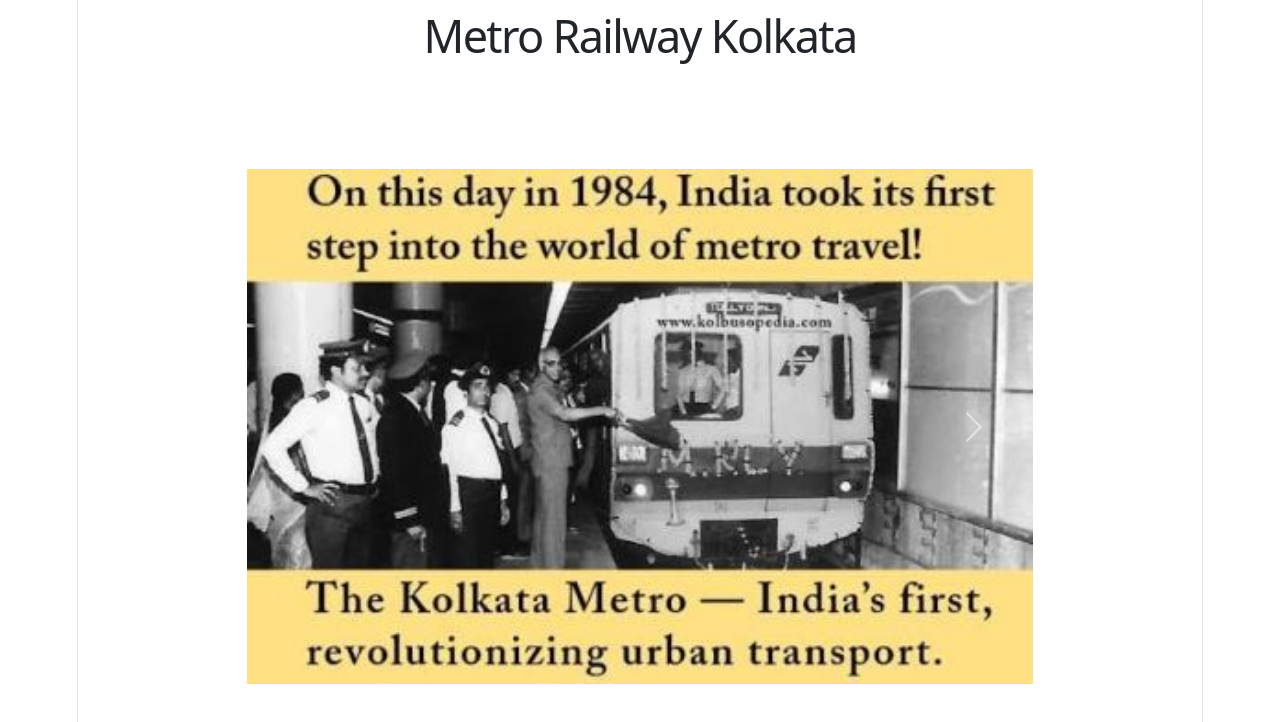
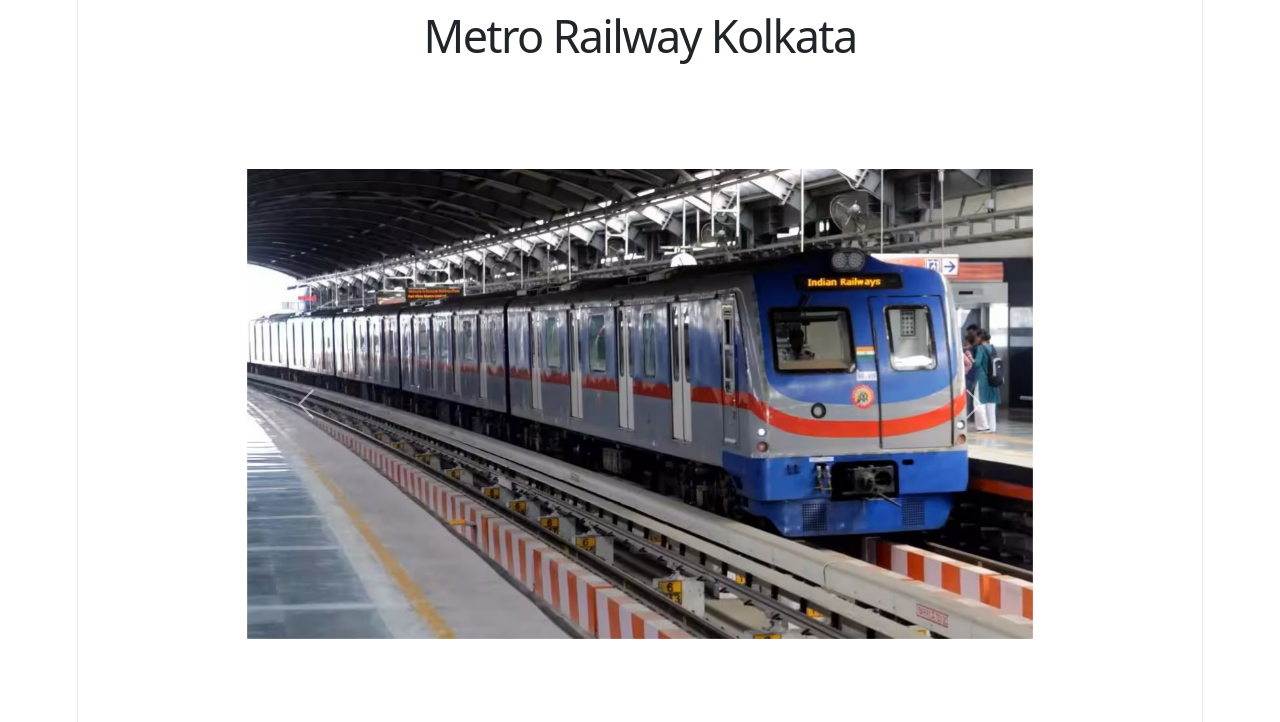
Before and after one commit to Rounak2811/wallMountQRTicketing, a React (Vite) app in the folder wallMountQRTicketing/: page / in a window 1280 px wide. Shown: the top 722 px of the page. Built offline with nearby package versions, Linux system fonts and the light colour scheme.

Commit message:
image width changed

```diff
--- a/wallMountQRTicketing/src/Components/Carousels.jsx
+++ b/wallMountQRTicketing/src/Components/Carousels.jsx
@@ -1,11 +1,85 @@
-import image1 from '../assets/kmrc_image_1.jpg'
-import image2 from '../assets/kmrc_image_2.jpg'
-import image3 from '../assets/kmrc_image_3.jpeg'
+// import image1 from '../assets/kmrc_image_1.jpg'
+// import image2 from '../assets/kmrc_image_2.jpg'
+// import image3 from '../assets/kmrc_image_3.jpeg'
+
+// function Carousels() {
+//     return (
+//         <>
+//             <div id="carouselExampleAutoplaying" className="carousel slide metro-carousel" data-bs-ride="carousel">
+//                 <div className="carousel-inner">
+//                     <div className="carousel-item active">
+//                         <img src={image1} className="d-block metro-carousel-image" alt="Kolkata Metro underwater train" />
+//                     </div>
+//                     <div className="carousel-item">
+//                         <img src={image2} className="d-block metro-carousel-image" alt="Kolkata Metro train" />
+//                     </div>
+//                     <div className="carousel-item">
+//                         <img src={image3} className="d-block metro-carousel-image" alt="Kolkata Metro history" />
+//                     </div>
+//                 </div>
+//                 <button className="carousel-control-prev" type="button" data-bs-target="#carouselExampleAutoplaying" data-bs-slide="prev">
+//                     <span className="carousel-control-prev-icon" aria-hidden="true"></span>
+//                     <span className="visually-hidden">Previous</span>
+//                 </button>
+//                 <button className="carousel-control-next" type="button" data-bs-target="#carouselExampleAutoplaying" data-bs-slide="next">
+//                     <span className="carousel-control-next-icon" aria-hidden="true"></span>
+//                     <span className="visually-hidden">Next</span>
+//                 </button>
+//             </div>
+//         </>
+//     )
+// }
+
+// export default Carousels;
+
+
+import { useEffect, useRef } from 'react';
+// Import Bootstrap's JS directly if it's installed via npm
+// If you are using a CDN link in index.html instead, remove the line below
+import * as Bootstrap from 'bootstrap';
+
+import image1 from '../assets/kmrc_image_1.jpg';
+import image2 from '../assets/kmrc_image_2.jpg';
+import image3 from '../assets/kmrc_image_3.jpeg';
 
 function Carousels() {
+    const carouselRef = useRef(null);
+
+    useEffect(() => {
+        let carouselInstance = null;
+
+        if (carouselRef.current) {
+            // Check if Bootstrap is available globally (CDN) or imported (NPM)
+            const BootstrapObj = window.bootstrap || Bootstrap;
+
+            if (BootstrapObj && BootstrapObj.Carousel) {
+                // Programmatically initialize and start the autoplay
+                carouselInstance = new BootstrapObj.Carousel(carouselRef.current, {
+                    interval: 3000, // Time in milliseconds between slides
+                    ride: 'carousel',
+                    wrap: true
+                });
+
+                carouselInstance.cycle();
+            }
+        }
+
+        // Cleanup on component unmount to prevent memory leaks
+        return () => {
+            if (carouselInstance) {
+                carouselInstance.dispose();
+            }
+        };
+    }, []);
+
     return (
         <>
-            <div id="carouselExampleAutoplaying" className="carousel slide metro-carousel" data-bs-ride="carousel">
+            {/* Added ref={carouselRef} and removed data-bs-ride to handle it via JS */}
+            <div
+                ref={carouselRef}
+                id="carouselExampleAutoplaying"
+                className="carousel slide metro-carousel"
+            >
                 <div className="carousel-inner">
                     <div className="carousel-item active">
                         <img src={image1} className="d-block metro-carousel-image" alt="Kolkata Metro underwater train" />
@@ -27,7 +101,7 @@
                 </button>
             </div>
         </>
-    )
+    );
 }
 
 export default Carousels;
```
